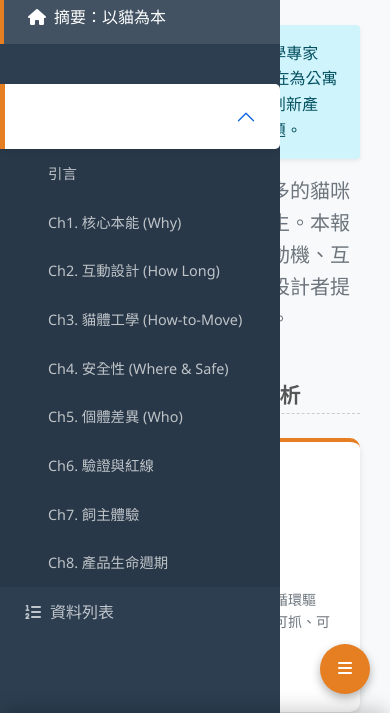
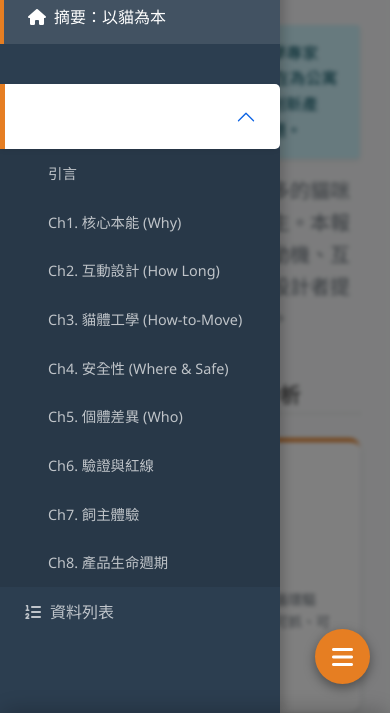
Before and after one commit to eeee821022/Storage, a plain HTML site: page 寵物問卷調查/貓公寓習性.html in a window 390 px wide. Both pictures are taken after a click on the button 345 px from the left and 799 px from the top of the page. Shown: the part 130-843 px from the top of the page. Drawn offline with nearby package versions, Linux system fonts and the light colour scheme.

Commit message:
Update 貓公寓習性.html

```diff
--- a/寵物問卷調查/貓公寓習性.html
+++ b/寵物問卷調查/貓公寓習性.html
@@ -39,7 +39,7 @@
         padding: 1.5rem 0;
         overflow-y: auto;
         transition: transform 0.3s ease;
-        z-index: 1000;
+        z-index: 1060; /* 提高層級，確保蓋過內容 */
     }
     #main-content {
         margin-left: var(--sidebar-width);
@@ -48,26 +48,51 @@
         transition: margin-left 0.3s ease;
     }
 
-    /* RWD: 手機版隱藏側邊欄 */
+    /* RWD: 手機版樣式 */
     @media (max-width: 992px) {
-        #sidebar { transform: translateX(-100%); }
+        #sidebar {
+            transform: translateX(-100%); /* 預設隱藏 */
+            box-shadow: 4px 0 10px rgba(0,0,0,0.2);
+        }
+        #sidebar.mobile-active {
+            transform: translateX(0); /* 顯示時滑入 */
+        }
         #main-content { margin-left: 0; }
-        .mobile-nav-toggle { display: block !important; }
+        .mobile-nav-toggle { display: flex !important; } /* 使用 flex 讓圖標置中 */
     }
+
+    /* 手機版導覽按鈕 */
     .mobile-nav-toggle {
         display: none;
         position: fixed;
-        bottom: 20px;
+        bottom: 30px; /* 稍微提高避免被手機底部 Bar 遮擋 */
         right: 20px;
-        z-index: 1050;
+        z-index: 1070; /* 最高層級 */
         background-color: var(--secondary-color);
         color: white;
         border: none;
         border-radius: 50%;
-        width: 50px;
-        height: 50px;
-        box-shadow: 0 4px 10px rgba(0,0,0,0.3);
+        width: 55px;
+        height: 55px;
+        font-size: 1.5rem;
+        box-shadow: 0 4px 12px rgba(0,0,0,0.4);
+        align-items: center;
+        justify-content: center;
+        cursor: pointer;
+        transition: background-color 0.2s, transform 0.2s;
     }
+    .mobile-nav-toggle:active {
+        transform: scale(0.95);
+    }
+
+    /* 手機版側欄遮罩 */
+    .sidebar-backdrop {
+        position: fixed; top: 0; left: 0; right: 0; bottom: 0;
+        background-color: rgba(0,0,0,0.5); z-index: 1050;
+        opacity: 0; visibility: hidden; transition: all 0.3s;
+        backdrop-filter: blur(2px);
+    }
+    .sidebar-backdrop.active { opacity: 1; visibility: visible; }
 
     /* --- 內容樣式 --- */
     .page-content { display: none; animation: fadeIn 0.5s; }
@@ -79,7 +104,7 @@
     h3 { font-size: 1.3rem; margin-top: 25px; color: #555; font-weight: 600; border-bottom: 1px dashed #ccc; padding-bottom: 5px; }
     h4 { font-size: 1.1rem; margin-top: 20px; color: #666; font-weight: bold; }
 
-    /* --- 摘要視覺化卡片 (取代圖表) --- */
+    /* --- 摘要視覺化卡片 --- */
     .insight-card {
         background: white;
         border-radius: 10px;
@@ -120,7 +145,7 @@
 
     /* --- 引用彈出視窗 --- */
     .citation-popup {
-        position: fixed; bottom: 0; left: 0; right: 0; z-index: 1060;
+        position: fixed; bottom: 0; left: 0; right: 0; z-index: 1080;
         background-color: white;
         box-shadow: 0 -5px 20px rgba(0,0,0,0.2);
         transform: translateY(100%);
@@ -134,7 +159,7 @@
     .citation-body { padding: 20px; overflow-y: auto; font-size: 1rem; line-height: 1.6; }
     .citation-backdrop {
         position: fixed; top: 0; left: 0; right: 0; bottom: 0;
-        background-color: rgba(0,0,0,0.5); z-index: 1055;
+        background-color: rgba(0,0,0,0.5); z-index: 1075;
         opacity: 0; visibility: hidden; transition: all 0.3s;
     }
     .citation-backdrop.active { opacity: 1; visibility: visible; }
@@ -146,8 +171,11 @@
 </head>
 <body>
 
+<!-- 手機版側欄遮罩 -->
+<div class="sidebar-backdrop" id="sidebarBackdrop" onclick="closeSidebar()"></div>
+
 <!-- 手機版導覽按鈕 -->
-<button class="mobile-nav-toggle" onclick="toggleSidebar()">
+<button class="mobile-nav-toggle" onclick="toggleSidebar()" aria-label="開啟選單">
     <i class="fas fa-bars"></i>
 </button>
 
@@ -354,7 +382,7 @@
                 <li><b>鑽爬與躲藏：</b> 貓咪天性喜歡躲藏在狹小的空間（如盒子）中<sup><a onclick="showCitation('cite-26')">[26]</a></sup>，這能滿足牠們尋求安全感和伏擊獵物的本能。如果產品能包含隧道、洞穴或半封閉的結構，將極大地增加其吸引力。</li>
             </ul>
 
-            <h4>3.8. 體能極限與休息</h4>
+            <h4>3.8.體能極限與休息</h4>
             <p>貓咪的運動模式是「爆發後休息」。根據來源中關於玩耍應在貓咪變得「疲倦 (tired)」<sup><a onclick="showCitation('cite-27')">[27]</a></sup>時結束的建議，以及遊戲節奏應如「煮沸後轉小火慢燉 (boil and simmer)」<sup><a onclick="showCitation('cite-28')">[28]</a></sup>的比喻，說明了高強度活動後必須有休息間隔。產品應內建自動休眠功能，將活躍時段控制在數分鐘內，然後進入靜止狀態，讓貓咪可以喘息和恢復體力。</p>
 
             <h4>3.9. 抓握與撕咬的設計</h4>
@@ -511,12 +539,22 @@
     // 側邊欄切換 (手機版)
     function toggleSidebar() {
         const sidebar = document.getElementById('sidebar');
-        const currentTransform = window.getComputedStyle(sidebar).getPropertyValue('transform');
-        if (currentTransform === 'none' || currentTransform.includes('matrix(1, 0, 0, 1, 0, 0)')) {
-             sidebar.style.transform = 'translateX(-100%)';
+        const backdrop = document.getElementById('sidebarBackdrop');
+
+        sidebar.classList.toggle('mobile-active');
+
+        if (sidebar.classList.contains('mobile-active')) {
+            backdrop.classList.add('active');
         } else {
-             sidebar.style.transform = 'translateX(0)';
+            backdrop.classList.remove('active');
         }
+    }
+
+    function closeSidebar() {
+        const sidebar = document.getElementById('sidebar');
+        const backdrop = document.getElementById('sidebarBackdrop');
+        sidebar.classList.remove('mobile-active');
+        backdrop.classList.remove('active');
     }
 
     // 頁面切換功能
@@ -540,7 +578,7 @@
 
         // 4. 手機版點選後自動收合側邊欄
         if (window.innerWidth < 992) {
-            document.getElementById('sidebar').style.transform = 'translateX(-100%)';
+            closeSidebar();
         }
 
         // 5. 處理錨點跳轉 (平滑捲動)
```
